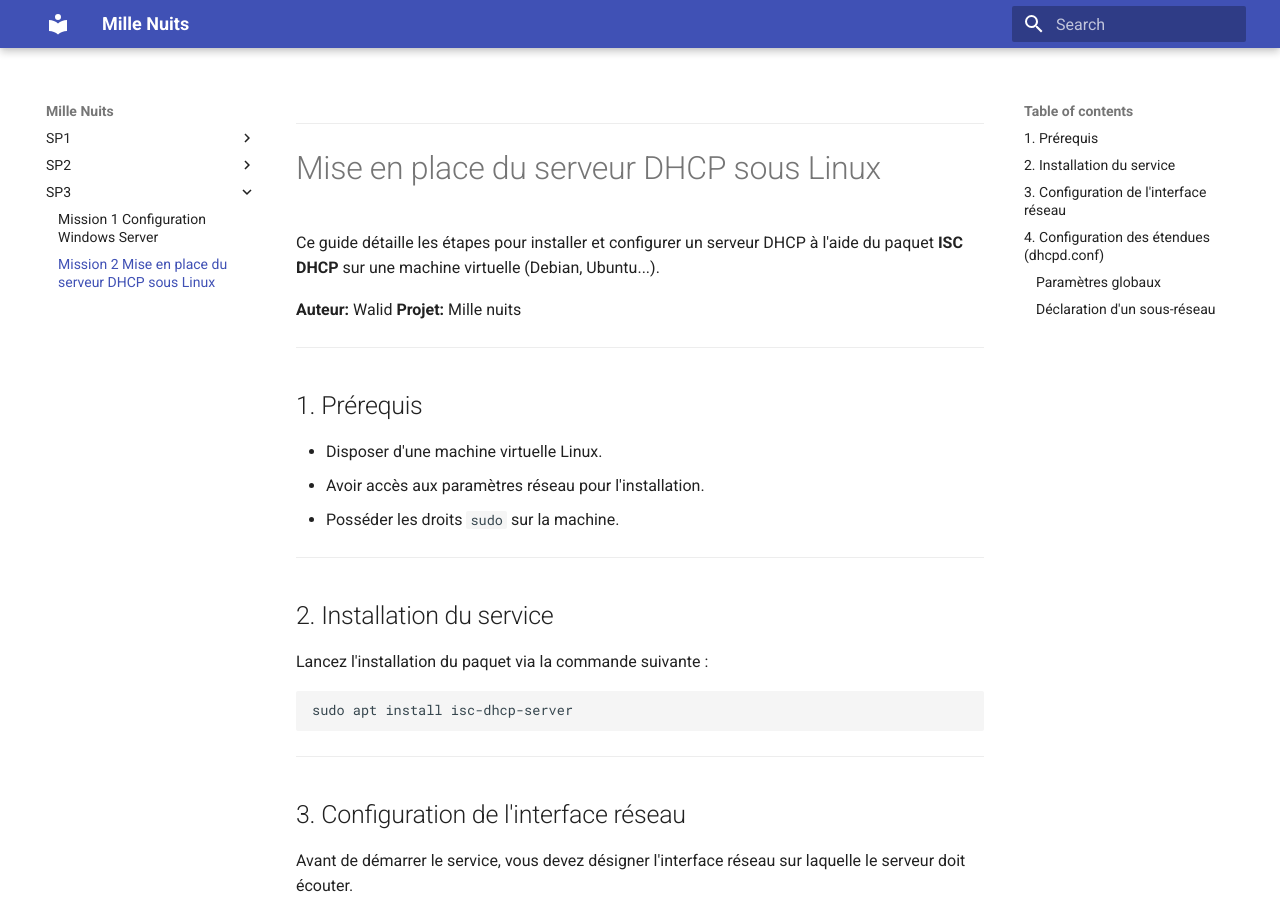
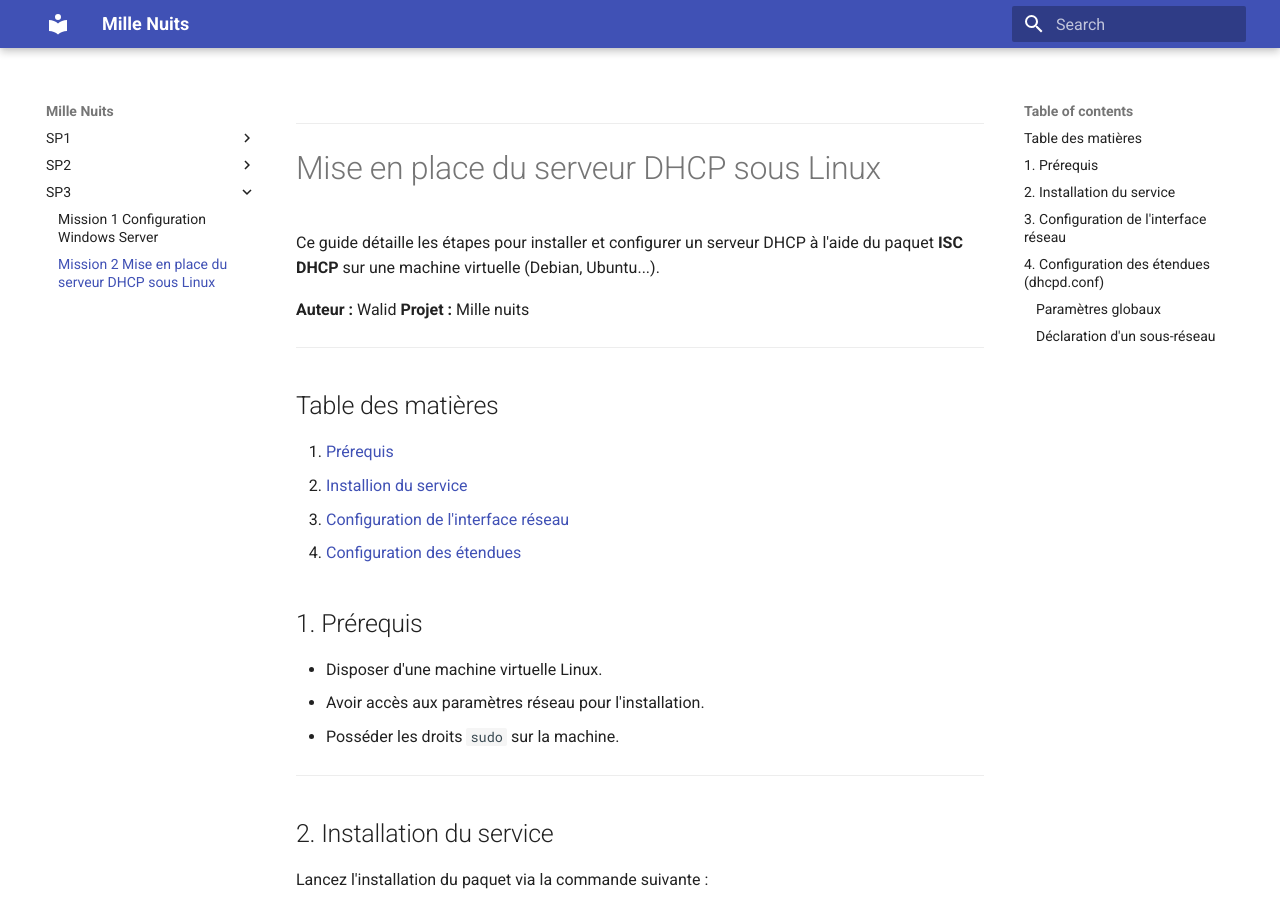
Before and after one commit to WALID163/MilleNuits-mkdocs, an MkDocs documentation site: the page built from docs/Mission 2 sp3.md, in a window 1280 px wide and 900 px high. Built offline with MkDocs 1.6.1 and Material for MkDocs 9.7.7, drawn with Linux system fonts in a browser that asks for light colours.

Commit message:
Update Mission 2 sp3.md

```diff
--- a/docs/Mission 2 sp3.md
+++ b/docs/Mission 2 sp3.md
@@ -3,9 +3,15 @@
 
 Ce guide détaille les étapes pour installer et configurer un serveur DHCP à l'aide du paquet **ISC DHCP** sur une machine virtuelle (Debian, Ubuntu...).
 
-**Auteur:** Walid
-**Projet:** Mille nuits
+**Auteur :** Walid
+**Projet :** Mille nuits
 ----
+## Table des matières
+
+1.  [Prérequis](#prérequis)
+2.  [Installion du service](#installation-du-service)
+3.  [Configuration de l'interface réseau](#configuration-de-l'interface-réseau)
+4.  [Configuration des étendues](#configuration-des-étendues)
 
 ## 1. Prérequis
 * Disposer d'une machine virtuelle Linux.
```
